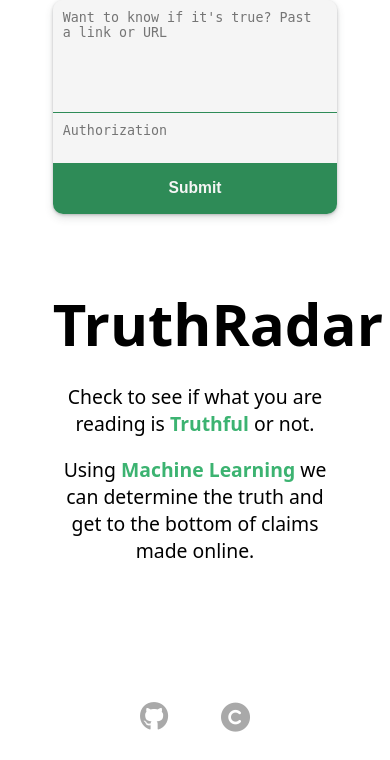
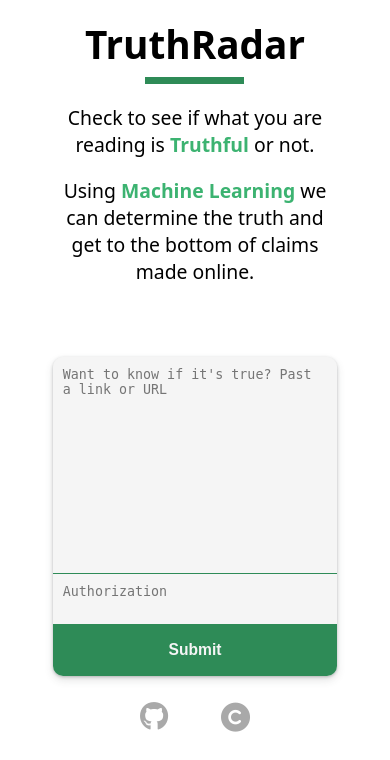
Before and after one commit to meyersa/truthradar, a Flask app: page / in a window 390 px wide. Shown: the part 84-844 px from the top of the page. Run offline with Flask 3, Linux system fonts and the light colour scheme; parts of the project's set-up code (start-up, migrations or seed data) failed here and were passed over; some libraries are stand-ins or nearby versions.

Commit message:
Home page improvements

```diff
--- a/static/styles.css
+++ b/static/styles.css
@@ -5,7 +5,11 @@
   --green: seagreen;
   --light: whitesmoke;
   --background: ghostwhite;
-  --grey: darkgrey
+  --grey: darkgrey;
+}
+
+* {
+  transition: all 0.2s ease-in-out;
 }
 
 html,
@@ -14,26 +18,26 @@
   background-color: #ffffff;
   font-family: system-ui, -apple-system, BlinkMacSystemFont, "Segoe UI", Roboto, Oxygen, Ubuntu, Cantarell, "Open Sans",
     "Helvetica Neue", sans-serif;
-    font-size: 110%;
+  font-size: 110%;
 }
 
 body {
   min-height: 100dvh;
   display: flex;
   flex-direction: column;
-
 }
 
 h1 {
   font-size: 300%;
   font-weight: bolder;
   margin: 1rem 0;
+  padding-bottom: 2.5%;
+  background: linear-gradient(var(--green) 0 7.5px, transparent 0) no-repeat left bottom / 35% 7.5px;
 }
 
 img {
   max-width: 100%;
   max-height: 100%;
-
 }
 
 .decorated {
@@ -47,42 +51,44 @@
   flex-grow: 1;
   margin: 0 3rem;
   gap: 3rem;
-
 }
 
 section.banner > div:first-child {
   flex-grow: 3;
-
 }
 
 section.banner > div:last-child {
   flex-grow: 2;
   min-width: 30dvw;
-
 }
 
 .mute {
-  color: var(--grey)
+  color: var(--grey);
 }
 
 i {
   color: var(--green);
   font-size: 150%;
-
 }
-
 
 i:hover {
   color: var(--lightgreen);
-
 }
 
 @media (max-width: 480px) {
+  h1 {
+    font-size: 200%;
+    background: linear-gradient(var(--green) 0 7.5px, transparent 0) no-repeat bottom / 35% 7.5px;
+    padding-bottom: 5%;
+  }
   img.bannerImg {
     display: none;
   }
+  section.banner > div:first-child {
+    flex-grow: unset;
+  }
   section.banner {
-    flex-direction: column-reverse;
+    flex-direction: column;
     text-align: center;
   }
 }
```
